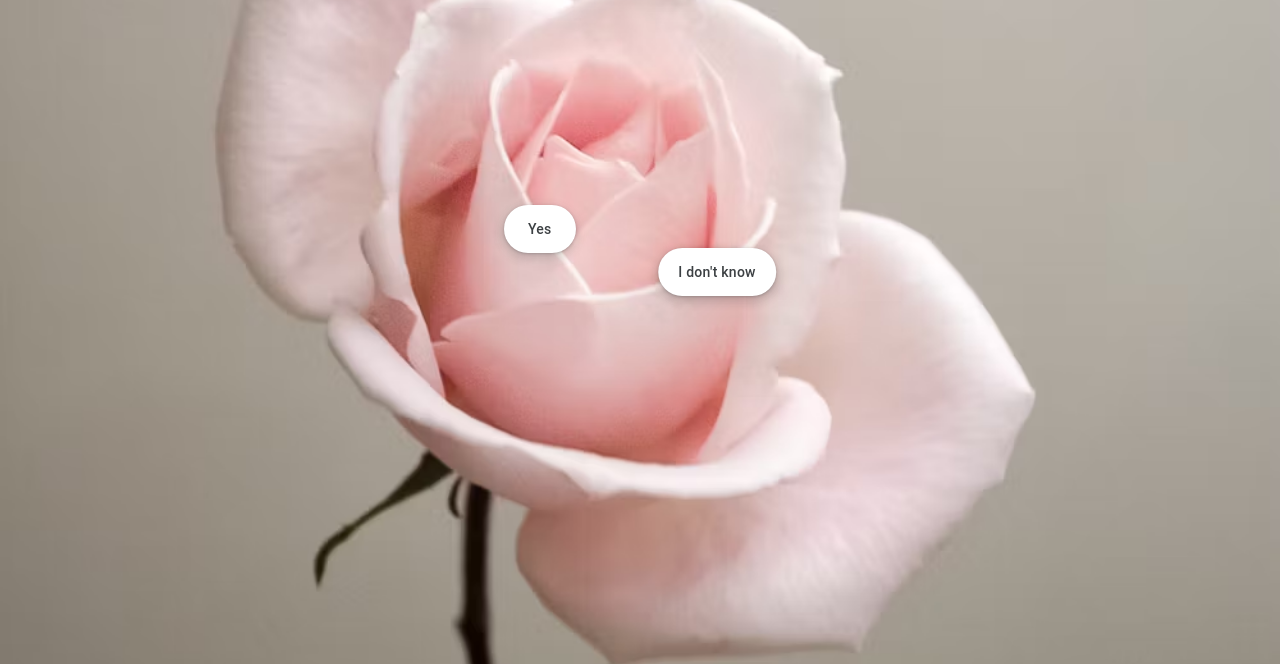
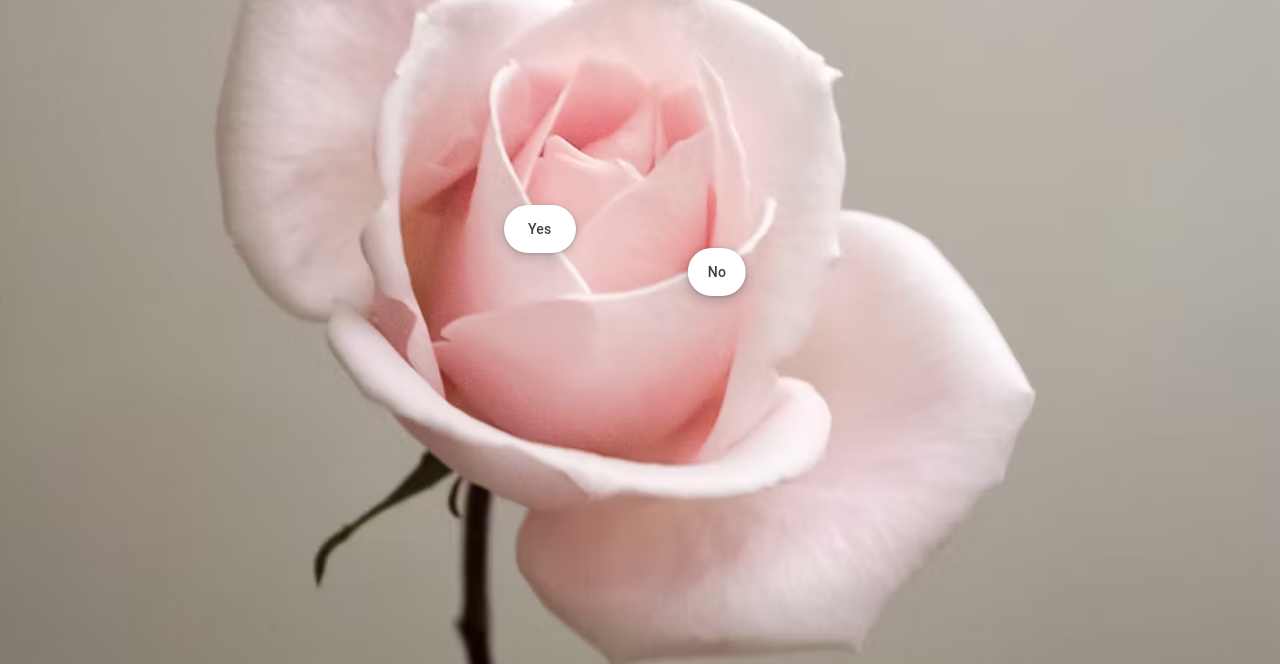
Before and after one commit to harishajay/valentines-app, a plain HTML site: page index.html in a window 1280 px wide. Shown: the part 136-800 px from the top of the page. Drawn offline with Linux system fonts and the light colour scheme.

Commit message:
minor changes

```diff
--- a/index.html
+++ b/index.html
@@ -202,7 +202,7 @@
     </div>
 
    <div class="div_container_2">
-       <button id="mouseover_button" class="button_2" role="button">I don't know</button>
+       <button id="mouseover_button" class="button_2" role="button">No</button>
    </div>
 
    <div class="love_line">
```
